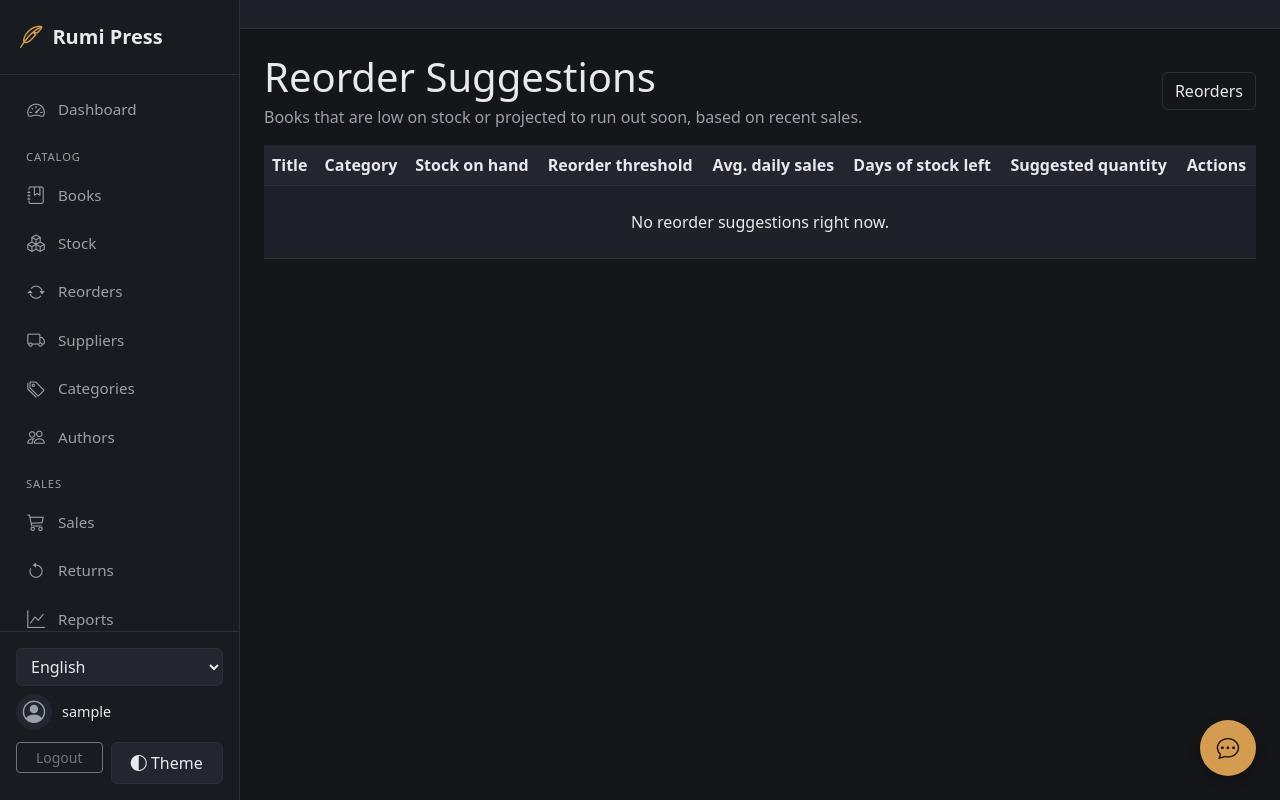
After one commit to dramedev/books, a Django app: page /reorders/suggestions/ in a window 1280 px wide. The commit adds this page. Run offline with Django 5.2, Linux system fonts and the light colour scheme; the visitor is signed in with stand-in values (Sample User, id 1); data that the repository does not hold is empty.

Commit message:
Add reorder suggestions based on sales velocity
Suggest reorder quantities from each book's recent sales velocity
(30-day window) and surface them on a new Reorder Suggestions page,
the dashboard's Low Stock panel, and the reorder form's default quantity.

```diff
--- a/books/templates/books/reorder_list.html
+++ b/books/templates/books/reorder_list.html
@@ -14,6 +14,10 @@
 </div>
 
 <div class="d-flex gap-2">
+<a class="btn btn-outline-light" href="{% url 'reorder_suggestions' %}">
+{% translate "Suggestions" %}
+</a>
+
 <a class="btn btn-outline-light" href="{% url 'export_reorders_csv' %}">
 {% translate "CSV" %}
 </a>
--- /dev/null
+++ b/books/templates/books/reorder_suggestions.html
@@ -0,0 +1,72 @@
+{% extends "base.html" %}
+{% load i18n %}
+
+
+{% block content %}
+
+
+<div class="d-flex justify-content-between align-items-center mb-3">
+<div>
+<h1 class="mb-1">{% translate "Reorder Suggestions" %}</h1>
+<p class="muted-text mb-0">
+{% translate "Books that are low on stock or projected to run out soon, based on recent sales." %}
+</p>
+</div>
+
+<div class="d-flex gap-2">
+<a class="btn btn-outline-light" href="{% url 'reorder_list' %}">
+{% translate "Reorders" %}
+</a>
+</div>
+</div>
+
+
+<div class="table-responsive">
+<table class="table table-striped align-middle">
+<tr>
+<th>{% translate "Title" %}</th>
+<th>{% translate "Category" %}</th>
+<th>{% translate "Stock on hand" %}</th>
+<th>{% translate "Reorder threshold" %}</th>
+<th>{% translate "Avg. daily sales" %}</th>
+<th>{% translate "Days of stock left" %}</th>
+<th>{% translate "Suggested quantity" %}</th>
+<th>{% translate "Actions" %}</th>
+</tr>
+
+{% for item in suggestions %}
+<tr>
+<td>{{ item.book.title }}</td>
+<td>{{ item.book.category }}</td>
+<td>{{ item.book.stock_on_hand }}</td>
+<td>{{ item.book.reorder_threshold }}</td>
+<td>{{ item.daily_sales_velocity|floatformat:2 }}</td>
+<td>
+{% if item.days_of_stock is not None %}
+{{ item.days_of_stock|floatformat:0 }}
+{% else %}
+&mdash;
+{% endif %}
+</td>
+<td>{{ item.suggested_quantity }}</td>
+<td>
+{% if perms.books.add_reorder %}
+<a class="btn btn-primary btn-sm" href="{% url 'reorder_create' item.book.id %}">
+{% translate "Reorder" %}
+</a>
+{% endif %}
+</td>
+</tr>
+
+{% empty %}
+<tr>
+<td colspan="8" class="text-center muted-text py-4">
+{% translate "No reorder suggestions right now." %}
+</td>
+</tr>
+{% endfor %}
+</table>
+</div>
+
+
+{% endblock %}
--- a/books/urls.py
+++ b/books/urls.py
@@ -37,6 +37,7 @@ urlpatterns = [
     path("sales/export/excel/", views.export_sales_excel, name="export_sales_excel"),
     path("sales/export/pdf/", views.export_sales_pdf, name="export_sales_pdf"),
     path("reorders/", views.reorder_list, name="reorder_list"),
+    path("reorders/suggestions/", views.reorder_suggestions, name="reorder_suggestions"),
     path("reorders/add/<int:book_id>/", views.reorder_create, name="reorder_create"),
     path("reorders/export/csv/", views.export_reorders_csv, name="export_reorders_csv"),
     path("reorders/export/excel/", views.export_reorders_excel, name="export_reorders_excel"),
--- a/books/views.py
+++ b/books/views.py
@@ -1,5 +1,6 @@
 import csv
 import json
+import math
 import random
 from datetime import timedelta
 from io import BytesIO
@@ -11,7 +12,7 @@ from django.contrib.auth.decorators import login_required, permission_required
 from django.contrib.auth.models import User
 from django.core.mail import send_mail
 from django.core.paginator import Paginator
-from django.db.models import Count, DecimalField, ExpressionWrapper, F, OuterRef, Q, Subquery, Sum, Value
+from django.db.models import Count, DecimalField, ExpressionWrapper, F, IntegerField, OuterRef, Q, Subquery, Sum, Value
 from django.db.models.functions import Coalesce, TruncMonth
 from django.http import HttpResponse, JsonResponse
 from django.shortcuts import get_object_or_404, redirect, render
@@ -699,6 +700,32 @@ def _annotate_stock_value(books):
             output_field=DecimalField(max_digits=12, decimal_places=2),
         )
     )
+
+
+REORDER_VELOCITY_WINDOW_DAYS = 30
+REORDER_COVER_DAYS = 30
+
+
+def _daily_sales_velocity(book):
+    cutoff = timezone.now().date() - timedelta(days=REORDER_VELOCITY_WINDOW_DAYS)
+
+    units_sold = Sale.objects.filter(
+        book=book, sale_date__gte=cutoff
+    ).aggregate(total=Sum("quantity"))["total"] or 0
+
+    return units_sold / REORDER_VELOCITY_WINDOW_DAYS
+
+
+def _suggested_reorder_quantity(book, velocity=None):
+    if velocity is None:
+        velocity = _daily_sales_velocity(book)
+
+    needed_for_cover = math.ceil(velocity * REORDER_COVER_DAYS) - book.stock_on_hand
+
+    if needed_for_cover > 0:
+        return needed_for_cover
+
+    return max(book.reorder_threshold * 2 - book.stock_on_hand, book.reorder_threshold, 1)
 
 
 @login_required
@@ -936,7 +963,10 @@ def dashboard(request):
         "total_authors": Author.objects.filter(owner=request.user).count(),
         "total_categories": Category.objects.filter(owner=request.user).count(),
         "low_stock_count": low_stock_books.count(),
-        "low_stock_books": low_stock_books[:5],
+        "low_stock_books": [
+            {"book": book, "suggested_quantity": _suggested_reorder_quantity(book)}
+            for book in low_stock_books[:5]
+        ],
         "total_revenue": total_revenue,
         "total_expense": total_expense,
         "total_profit": total_profit,
@@ -1282,6 +1312,57 @@ def return_delete(request, id):
 
 @login_required
 @permission_required("books.view_reorder", raise_exception=True)
+def reorder_suggestions(request):
+    books = Book.objects.filter(owner=request.user).select_related("category")
+
+    cutoff = timezone.now().date() - timedelta(days=REORDER_VELOCITY_WINDOW_DAYS)
+
+    recent_sales = (
+        Sale.objects.filter(book=OuterRef("pk"), sale_date__gte=cutoff)
+        .values("book")
+        .annotate(total=Sum("quantity"))
+        .values("total")
+    )
+
+    books = books.annotate(
+        units_sold_recent=Coalesce(
+            Subquery(recent_sales, output_field=IntegerField()),
+            Value(0, output_field=IntegerField()),
+        )
+    )
+
+    suggestions = []
+
+    for book in books:
+        velocity = book.units_sold_recent / REORDER_VELOCITY_WINDOW_DAYS
+        days_of_stock = book.stock_on_hand / velocity if velocity > 0 else None
+        needs_reorder = book.is_low_stock or (
+            days_of_stock is not None and days_of_stock <= REORDER_COVER_DAYS
+        )
+
+        if not needs_reorder:
+            continue
+
+        suggestions.append({
+            "book": book,
+            "daily_sales_velocity": velocity,
+            "days_of_stock": days_of_stock,
+            "suggested_quantity": _suggested_reorder_quantity(book, velocity=velocity),
+        })
+
+    suggestions.sort(
+        key=lambda item: item["days_of_stock"] if item["days_of_stock"] is not None else -1
+    )
+
+    return render(
+        request,
+        "books/reorder_suggestions.html",
+        {"suggestions": suggestions},
+    )
+
+
+@login_required
+@permission_required("books.view_reorder", raise_exception=True)
 def reorder_list(request):
     reorders = Reorder.objects.filter(owner=request.user).select_related("book", "book__category", "supplier")
 
@@ -1309,7 +1390,7 @@ def reorder_list(request):
 def reorder_create(request, book_id):
     book = get_object_or_404(Book, id=book_id, owner=request.user)
 
-    suggested_quantity = max(book.reorder_threshold * 2 - book.stock_on_hand, book.reorder_threshold, 1)
+    suggested_quantity = _suggested_reorder_quantity(book)
 
     if request.method == "POST":
         form = ReorderForm(request.POST, user=request.user)
```
Also changed, not shown: books/templates/books/dashboard.html (+15 -7 lines), scripts/gen_locale.py (+16 -0 lines), locale/ar/LC_MESSAGES/django.po, locale/fr/LC_MESSAGES/django.po, 2 other files.
